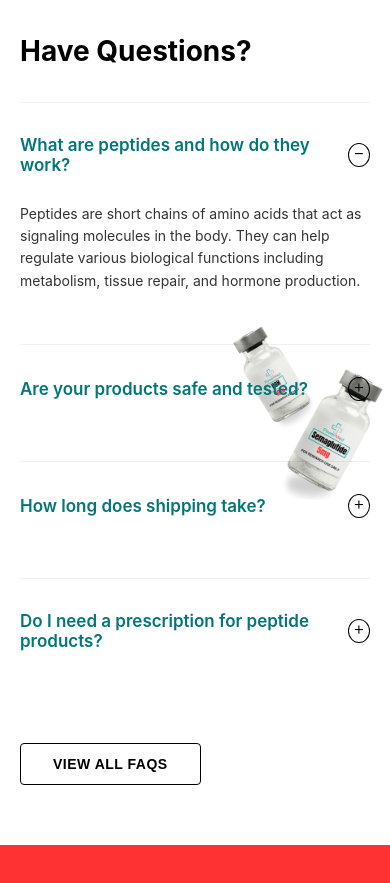
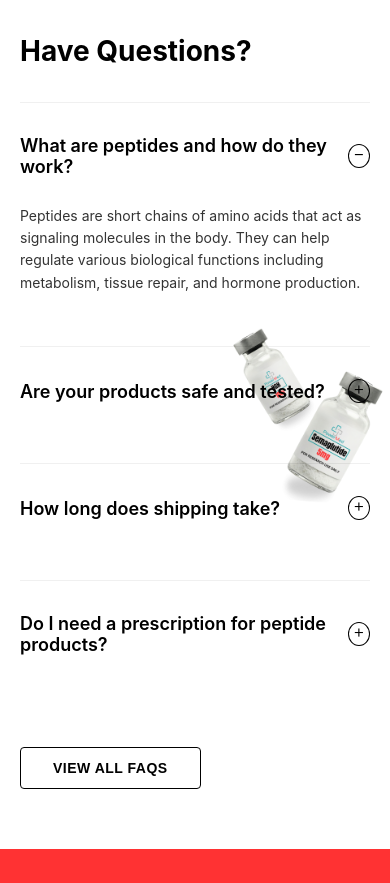
Before and after one commit to tdtbusinessdevelopment-lang/powermed, a React app in the folder frontend/: page /products in a window 390 px wide. Shown: the part 1520-2403 px from the top of the page. Built offline with nearby package versions, Linux system fonts and the light colour scheme; no server answers; grey boxes are pictures that could not be loaded; the HTML template or start-up script is replaced by a standard one.

Commit message:
Update product_details.css

```diff
--- a/frontend/src/styles/product_details.css
+++ b/frontend/src/styles/product_details.css
@@ -77,7 +77,7 @@
 .product-details-page .faq-toggle,
 .faq-section .faq-toggle { transition: transform 220ms ease, color 180ms ease; display:inline-block; width:22px; text-align:center }
 .product-details-page .faq-toggle.expanded,
-.faq-section .faq-toggle.expanded { transform: rotate(90deg); color: #000000 }
+.faq-section .faq-toggle.expanded { transform: rotate(90deg); color: #01686b }
 
 /* Also style the small plus icon used in the general FAQ list */
 .faq-section .faq-icon { transition: transform 220ms ease, color 180ms ease; display:inline-block; width:22px; text-align:center }
@@ -101,6 +101,6 @@
   .product-title { font-size: 22px }
   .product-short-desc { font-size: 14px }
 
-  .faq-question { font-size: 17px }
+  .faq-question { font-size: 18px ; color: #000;}
   .faq-answer { font-size: 14px }
 }
```
